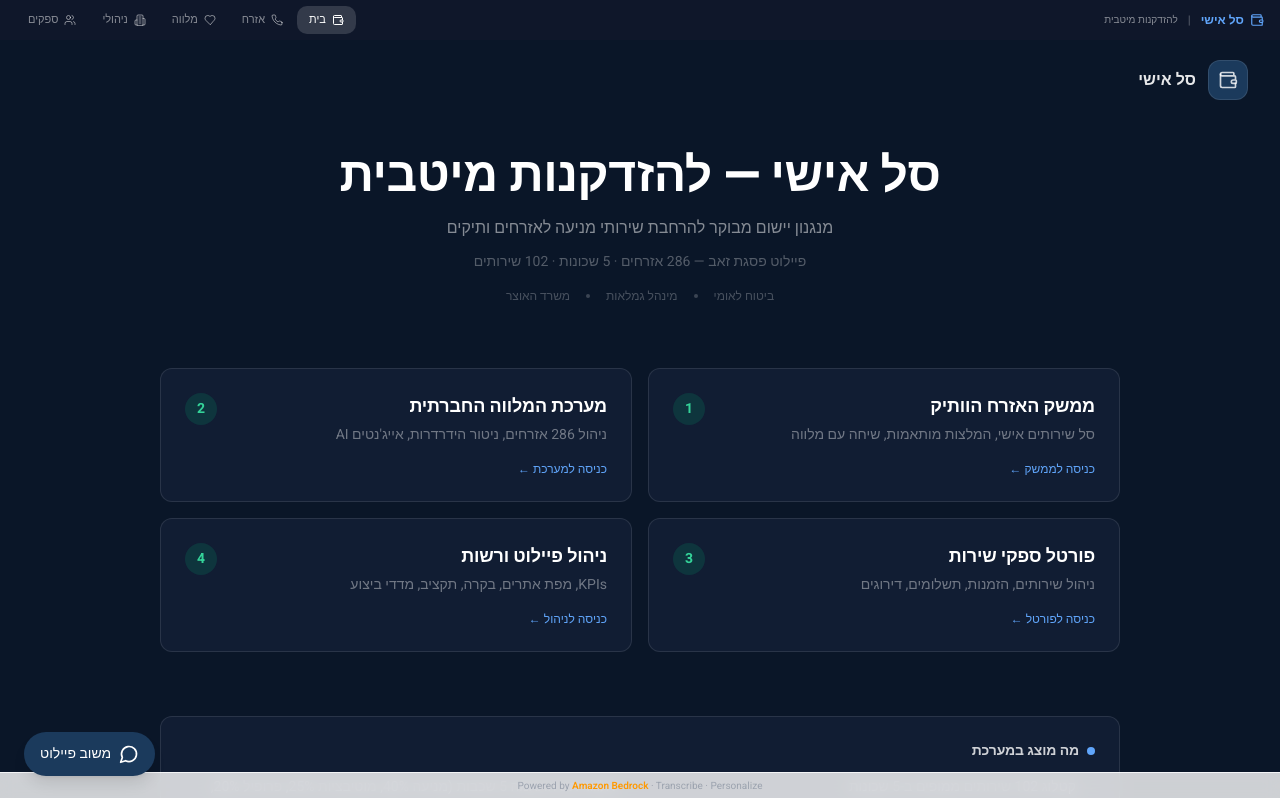
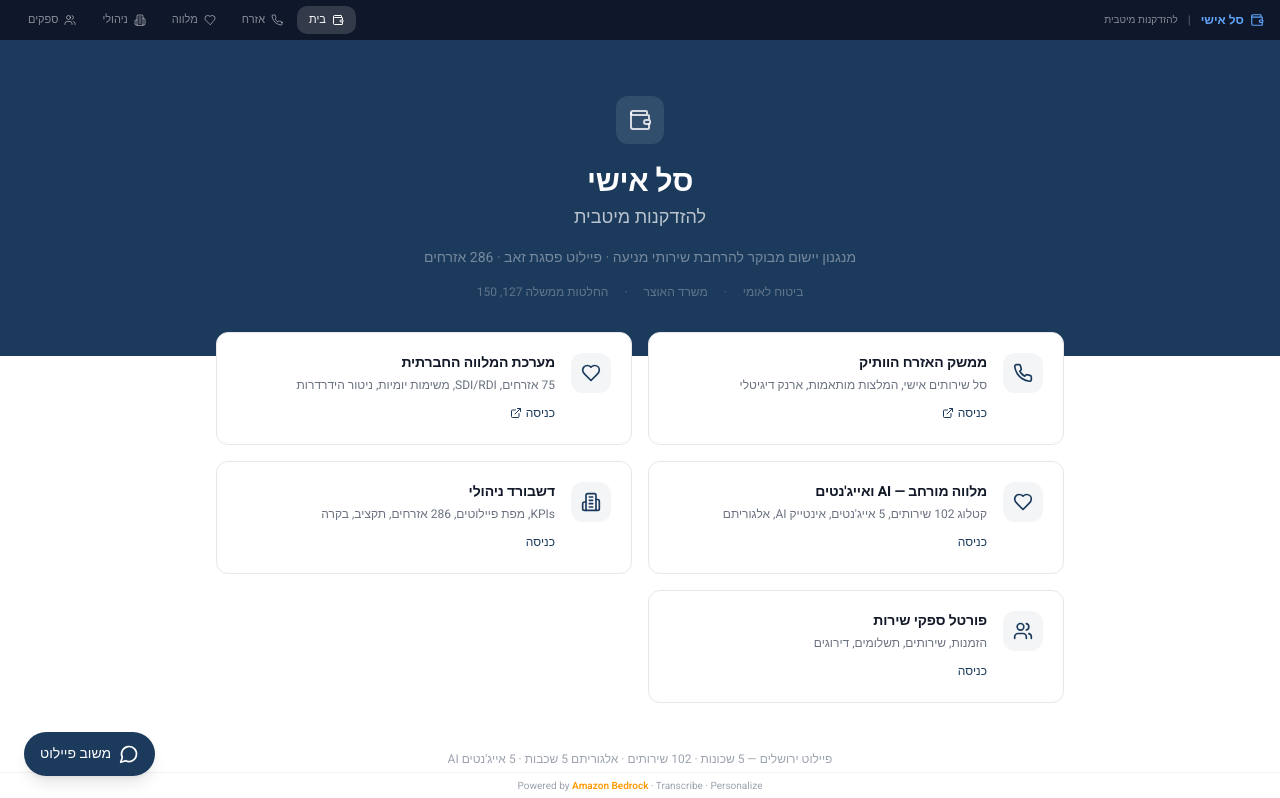
Before and after one commit to AVI1840/sal-ishi-v2, a React (Vite) app: page /#/ in a window 1280 px wide. Shown: the top 798 px of the page. Built offline with nearby package versions, Linux system fonts and the light colour scheme; the HTML template or start-up script is replaced by a standard one.

Commit message:
redesign: DemoHome clean white, links to best version of each module

```diff
--- a/src/pages/DemoHome.tsx
+++ b/src/pages/DemoHome.tsx
@@ -1,49 +1,47 @@
 /**
  * DemoHome — דף בית ראשי
- * עיצוב כהה/כחול premium — כמו libi-landing
+ * נקי, מקצועי, חד. כל כפתור מוביל לגרסה הטובה ביותר של כל ממשק.
  */
 import { useState } from "react";
 import { Link } from "react-router-dom";
-import { Wallet } from "lucide-react";
+import { Wallet, Phone, Heart, Building2, Users, ExternalLink } from "lucide-react";
 
 const MODULES = [
   {
-    num: 1,
-    to: "/citizen",
     title: "ממשק האזרח הוותיק",
-    description: "סל שירותים אישי, המלצות מותאמות, שיחה עם מלווה",
-    cta: "כניסה לממשק",
+    description: "סל שירותים אישי, המלצות מותאמות, ארנק דיגיטלי",
+    href: "https://libi-sal-ishi.vercel.app/",
+    external: true,
+    icon: Phone,
   },
   {
-    num: 2,
-    to: "/coordinator",
     title: "מערכת המלווה החברתית",
-    description: "ניהול 286 אזרחים, ניטור הידרדרות, אייג'נטים AI",
-    cta: "כניסה למערכת",
+    description: "75 אזרחים, SDI/RDI, משימות יומיות, ניטור הידרדרות",
+    href: "https://avi1840.github.io/SAL-ISHI-SIUD/",
+    external: true,
+    icon: Heart,
   },
   {
-    num: 3,
-    to: "/providers",
-    title: "פורטל ספקי שירות",
-    description: "ניהול שירותים, הזמנות, תשלומים, דירוגים",
-    cta: "כניסה לפורטל",
+    title: "מלווה מורחב — AI ואייג'נטים",
+    description: "קטלוג 102 שירותים, 5 אייג'נטים, אינטייק AI, אלגוריתם",
+    href: "/coordinator",
+    external: false,
+    icon: Heart,
   },
   {
-    num: 4,
-    to: "/executive",
-    title: "ניהול פיילוט ורשות",
-    description: "KPIs, מפת אתרים, בקרה, תקציב, מדדי ביצוע",
-    cta: "כניסה לניהול",
+    title: "דשבורד ניהולי",
+    description: "KPIs, מפת פיילוטים, 286 אזרחים, תקציב, בקרה",
+    href: "/executive",
+    external: false,
+    icon: Building2,
   },
-];
-
-const FEATURES = [
-  "קטלוג 102 שירותים ממופים ב-5 שכונות",
-  "אלגוריתם התאמה 5 שכבות (מניעה 40%, מוטיבציות 25%, פרופיל 20%, קרבה 10%, המלצות 5%)",
-  "5 אייג'נטים AI אוטונומיים — סריקה, התאמה, ניטור, nudges, ניהול",
-  "ממשק אינטייק עם תמלול AI (Amazon Transcribe)",
-  "מדדי SDI/RDI — ניטור הידרדרות בזמן אמת",
-  "צ'אט AI (לימור) — מלווה דיגיטלית לאזרח",
+  {
+    title: "פורטל ספקי שירות",
+    description: "הזמנות, שירותים, תשלומים, דירוגים",
+    href: "/providers",
+    external: false,
+    icon: Users,
+  },
 ];
 
 export default function DemoHome() {
@@ -58,100 +56,86 @@ export default function DemoHome() {
   };
 
   return (
-    <div dir="rtl" className="min-h-screen bg-[#0a1628] text-white">
-
-      {/* Header */}
-      <header className="flex items-center justify-between px-8 py-5">
-        <div className="flex items-center gap-3 cursor-pointer select-none" onClick={handleLogoClick}>
-          <div className="w-10 h-10 rounded-xl bg-[#1B3A5C] border border-white/10 flex items-center justify-center">
-            <Wallet className="w-5 h-5 text-white/80" />
-          </div>
-          <span className="text-base font-bold text-white/90">סל אישי</span>
-        </div>
-      </header>
+    <div dir="rtl" className="min-h-screen bg-white">
 
       {/* Hero */}
-      <main className="max-w-5xl mx-auto px-8 pt-8 pb-16">
-        <div className="text-center mb-16">
-          <h1 className="text-4xl md:text-5xl font-black leading-tight">
-            סל אישי — להזדקנות מיטבית
-          </h1>
-          <p className="text-base text-white/50 mt-4 max-w-2xl mx-auto">
-            מנגנון יישום מבוקר להרחבת שירותי מניעה לאזרחים ותיקים
+      <div className="bg-[#1B3A5C] text-white">
+        <div className="max-w-4xl mx-auto px-6 py-14 text-center">
+          <div
+            className="w-12 h-12 rounded-xl bg-white/10 flex items-center justify-center mx-auto mb-5 cursor-pointer select-none"
+            onClick={handleLogoClick}
+          >
+            <Wallet className="w-6 h-6 text-white/80" />
+          </div>
+          <h1 className="text-3xl font-bold">סל אישי</h1>
+          <p className="text-lg text-white/70 mt-1">להזדקנות מיטבית</p>
+          <p className="text-sm text-white/40 mt-4 max-w-lg mx-auto">
+            מנגנון יישום מבוקר להרחבת שירותי מניעה · פיילוט פסגת זאב · 286 אזרחים
           </p>
-          <p className="text-sm text-white/30 mt-3">
-            פיילוט פסגת זאב — 286 אזרחים · 5 שכונות · 102 שירותים
-          </p>
-          <div className="flex items-center justify-center gap-4 mt-4 text-xs text-white/25">
+          <div className="flex items-center justify-center gap-4 mt-4 text-xs text-white/30">
             <span>ביטוח לאומי</span>
-            <span className="w-1 h-1 rounded-full bg-white/20" />
-            <span>מינהל גמלאות</span>
-            <span className="w-1 h-1 rounded-full bg-white/20" />
+            <span>·</span>
             <span>משרד האוצר</span>
+            <span>·</span>
+            <span>החלטות ממשלה 127, 150</span>
           </div>
         </div>
+      </div>
 
-        {/* Module Cards */}
-        <div className="grid grid-cols-1 md:grid-cols-2 gap-4 mb-16">
-          {MODULES.map((mod) => (
-            <Link
-              key={mod.to}
-              to={mod.to}
-              className="group bg-[#111d33] border border-white/10 rounded-xl p-6 hover:border-white/25 hover:bg-[#152240] transition-all"
-            >
-              <div className="flex items-start justify-between mb-4">
-                <div>
-                  <h3 className="text-lg font-bold text-white group-hover:text-blue-300 transition-colors">{mod.title}</h3>
-                  <p className="text-sm text-white/40 mt-1">{mod.description}</p>
+      {/* Modules */}
+      <div className="max-w-4xl mx-auto px-6 -mt-6 pb-16">
+        <div className="grid grid-cols-1 md:grid-cols-2 gap-4">
+          {MODULES.map((mod) => {
+            const Icon = mod.icon;
+            const content = (
+              <div className="group bg-white border border-gray-200 rounded-xl p-5 hover:border-[#1B3A5C]/40 hover:shadow-md transition-all h-full">
+                <div className="flex items-start gap-4">
+                  <div className="w-10 h-10 rounded-lg bg-[#1B3A5C]/5 flex items-center justify-center shrink-0">
+                    <Icon className="w-5 h-5 text-[#1B3A5C]" />
+                  </div>
+                  <div className="flex-1">
+                    <h3 className="text-sm font-bold text-gray-900 group-hover:text-[#1B3A5C] transition-colors">
+                      {mod.title}
+                    </h3>
+                    <p className="text-xs text-gray-500 mt-1">{mod.description}</p>
+                    <span className="mt-3 inline-flex items-center gap-1 text-xs text-[#1B3A5C] font-medium">
+                      כניסה {mod.external && <ExternalLink className="w-3 h-3" />}
+                    </span>
+                  </div>
                 </div>
-                <span className="w-8 h-8 rounded-full bg-emerald-600/20 text-emerald-400 flex items-center justify-center text-sm font-bold shrink-0">
-                  {mod.num}
-                </span>
               </div>
-              <span className="text-xs text-blue-400 font-medium group-hover:text-blue-300 transition-colors flex items-center gap-1">
-                {mod.cta} ←
-              </span>
-            </Link>
-          ))}
-        </div>
+            );
 
-        {/* What's included */}
-        <div className="bg-[#111d33] border border-white/10 rounded-xl p-6">
-          <div className="flex items-center gap-2 mb-4">
-            <div className="w-2 h-2 rounded-full bg-blue-400" />
-            <h2 className="text-sm font-bold text-white/80">מה מוצג במערכת</h2>
-          </div>
-          <div className="grid grid-cols-1 md:grid-cols-2 gap-3">
-            {FEATURES.map((f, i) => (
-              <div key={i} className="flex items-start gap-2 text-sm text-white/50">
-                <span className="text-white/20 mt-0.5 shrink-0">—</span>
-                <span>{f}</span>
-              </div>
-            ))}
-          </div>
+            if (mod.external) {
+              return (
+                <a key={mod.title} href={mod.href} target="_blank" rel="noopener noreferrer">
+                  {content}
+                </a>
+              );
+            }
+            return (
+              <Link key={mod.title} to={mod.href}>
+                {content}
+              </Link>
+            );
+          })}
         </div>
 
         {/* Footer */}
-        <div className="text-center mt-12 space-y-2">
-          <p className="text-xs text-white/20">
-            החלטות ממשלה 127 ו-150 · מפת מדדים לאומיים להזדקנות מיטבית
-          </p>
-          <p className="text-[10px] text-white/15">
-            Powered by Amazon Bedrock · Transcribe · Personalize
-          </p>
+        <div className="text-center mt-12 text-xs text-gray-400">
+          <p>פיילוט ירושלים — 5 שכונות · 102 שירותים · אלגוריתם 5 שכבות · 5 אייג'נטים AI</p>
         </div>
 
-        {/* Hidden hackathon */}
+        {/* Hackathon hidden */}
         {showHackathon && (
-          <div className="mt-8 p-5 rounded-xl border border-dashed border-blue-500/30 bg-blue-950/20 text-center">
-            <p className="text-xs text-white/50 mb-3">גישה מהירה</p>
-            <Link to="/hackathon" className="inline-flex items-center gap-2 px-5 py-2.5 bg-blue-600 text-white rounded-lg text-sm font-medium hover:bg-blue-500 transition-colors">
+          <div className="mt-8 p-4 rounded-xl border border-dashed border-[#1B3A5C]/30 bg-[#1B3A5C]/5 text-center">
+            <Link to="/hackathon" className="inline-flex items-center gap-2 px-5 py-2.5 bg-[#1B3A5C] text-white rounded-lg text-sm font-medium hover:bg-[#15304d] transition-colors">
               דף האקתון AWS
             </Link>
-            <button onClick={() => setShowHackathon(false)} className="block mx-auto mt-3 text-[10px] text-white/30 hover:text-white/60">סגור</button>
+            <button onClick={() => setShowHackathon(false)} className="block mx-auto mt-2 text-[10px] text-gray-400">סגור</button>
           </div>
         )}
-      </main>
+      </div>
     </div>
   );
 }
```
